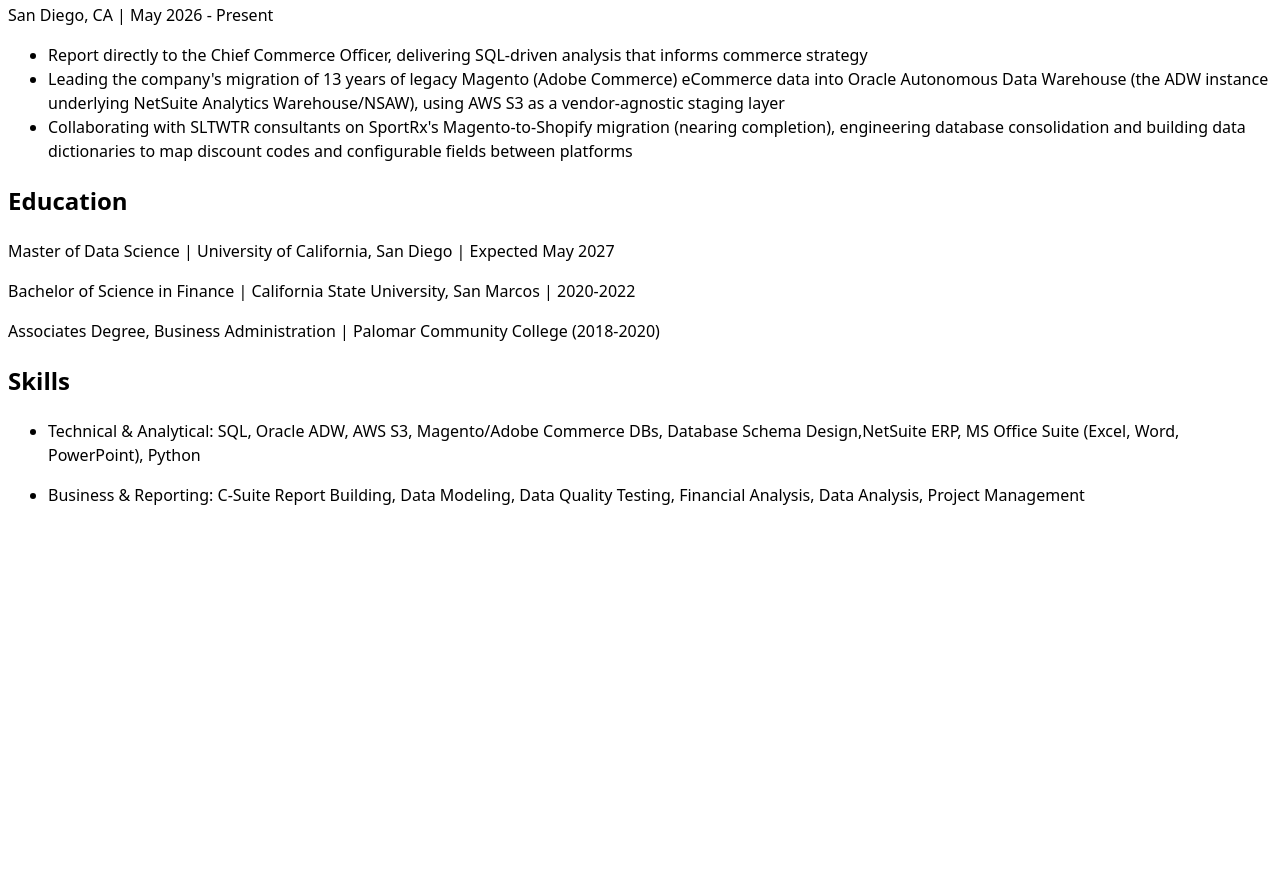
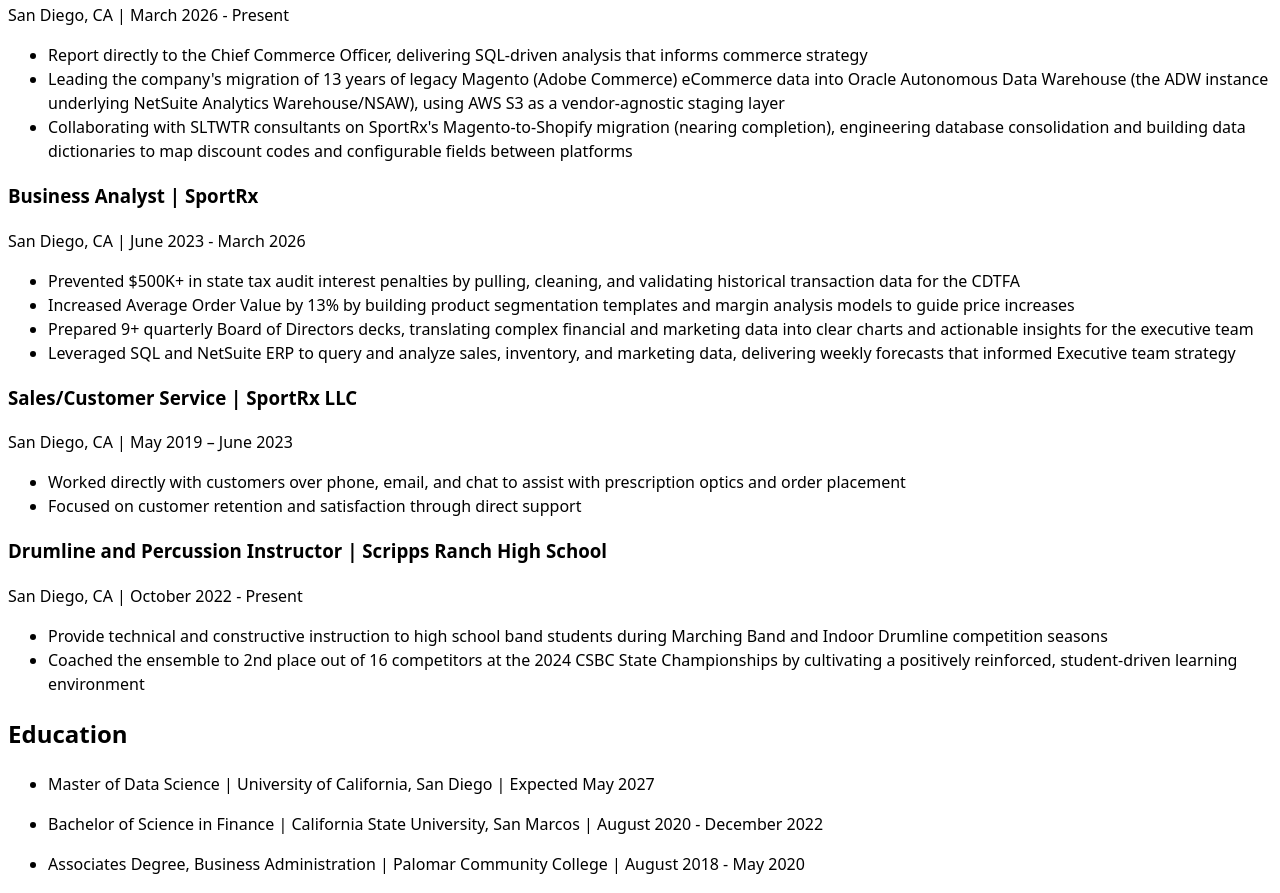
Before and after one commit to jamaro7179-sys/DSC209R_portfolio_lab1, a plain HTML site: page resume/index.html in a window 1280 px wide. Shown: the part 518-1411 px from the top of the page. Before the commit the page ends 1041 px from the top, so only its background shows below. Drawn offline with Linux system fonts and the light colour scheme.

Commit message:
Time and inde change
adding datetime to the different parts of the resume related to time,

```diff
--- a/resume/index.html
+++ b/resume/index.html
@@ -31,20 +31,51 @@
         <h2>Professional Experience</h2>
         <article>
             <h3>Data Analyst | SportRx</h3>
-            <p>San Diego, CA | May 2026 - Present</p>
+            <p>San Diego, CA | <time datetime="2026-03">March 2026</time> - Present</p>
             <ul>
                 <li>Report directly to the Chief Commerce Officer, delivering SQL-driven analysis that informs commerce strategy</li>
                 <li>Leading the company's migration of 13 years of legacy Magento (Adobe Commerce) eCommerce data into Oracle Autonomous Data Warehouse (the ADW instance underlying NetSuite Analytics Warehouse/NSAW), using AWS S3 as a vendor-agnostic staging layer</li>
                 <li>Collaborating with SLTWTR consultants on SportRx's Magento-to-Shopify migration (nearing completion), engineering database consolidation and building data dictionaries to map discount codes and configurable fields between platforms</li>
             </ul>
         </article>
+
+        <article>
+            <h3>Business Analyst | SportRx</h3>
+            <p>San Diego, CA | <time datetime="2023-06">June 2023</time> - <time datetime="2026-03">March 2026</time></p>
+            <ul>
+                <li>Prevented $500K+ in state tax audit interest penalties by pulling, cleaning, and validating historical transaction data for the CDTFA</li>
+                <li>Increased Average Order Value by 13% by building product segmentation templates and margin analysis models to guide price increases</li>
+                <li>Prepared 9+ quarterly Board of Directors decks, translating complex financial and marketing data into clear charts and actionable insights for the executive team</li>
+                <li>Leveraged SQL and NetSuite ERP to query and analyze sales, inventory, and marketing data, delivering weekly forecasts that informed Executive team strategy</li>
+            </ul>
+        </article>
+
+        <article>
+            <h3>Sales/Customer Service | SportRx LLC</h3>
+            <p>San Diego, CA | <time datetime="2019-05">May 2019</time> – <time datetime="2023-06">June 2023</time></p>
+            <ul>
+                <li>Worked directly with customers over phone, email, and chat to assist with prescription optics and order placement</li>
+                <li>Focused on customer retention and satisfaction through direct support</li>
+            </ul>
+        </article>
+
+        <article>
+            <h3>Drumline and Percussion Instructor | Scripps Ranch High School</h3>
+            <p>San Diego, CA | <time datetime="2022-10">October 2022</time> - Present</p>
+            <ul>
+                <li>Provide technical and constructive instruction to high school band students during Marching Band and Indoor Drumline competition seasons</li>
+                <li>Coached the ensemble to 2nd place out of 16 competitors at the 2024 CSBC State Championships by cultivating a positively reinforced, student-driven learning environment</li>
+            </ul>
+        </article>
     </section>
 
     <section>
         <h2>Education</h2>
-        <p>Master of Data Science | University of California, San Diego | Expected May 2027</p>
-        <p>Bachelor of Science in Finance | California State University, San Marcos | 2020-2022</p>
-        <p>Associates Degree, Business Administration | Palomar Community College (2018-2020)</p>
+        <ul>
+            <li><p>Master of Data Science | University of California, San Diego | <time datetime="2027-05">Expected May 2027</time></p></li>
+            <li><p>Bachelor of Science in Finance | California State University, San Marcos | <time datetime="2020-08">August 2020</time> - <time datetime="2022-12">December 2022</time></p></li>
+            <li><p>Associates Degree, Business Administration | Palomar Community College | <time datetime="2018-08">August 2018</time> - <time datetime="2020-05">May 2020</time></p></li>
+        </ul>
     </section>
 
     <section>
```
Also changed, not shown: index.html (+1 -1 lines).
